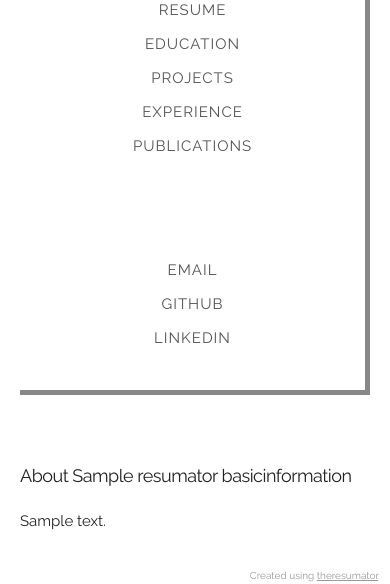
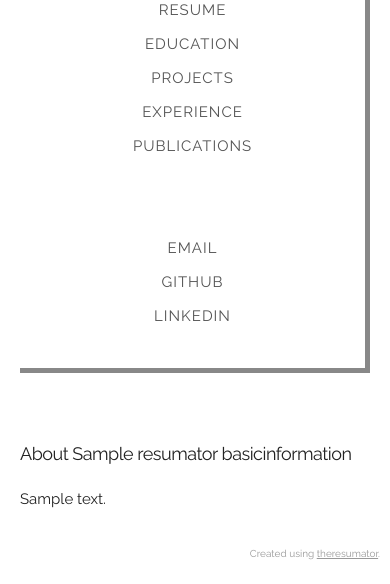
Before and after one commit to ammsa/django-resumator, a Django app: template resumator/templates/resumator/index.html in a window 390 px wide. Shown: the part 329-913 px from the top of the page. After the commit the page ends 889 px from the top, so only its background shows below. Run offline with Django 3.2, Linux system fonts and the light colour scheme; the template is opened without the code that fills it: most values are stand-ins (such as "Sample title", 1, 10 or a date in 2020); grey boxes marked "Sample" are stand-in pictures; some libraries are stand-ins or nearby versions.

Commit message:
Minor update

```diff
--- a/resumator/static/resumator/css/base.css
+++ b/resumator/static/resumator/css/base.css
@@ -107,6 +107,10 @@ div{
         padding-bottom: 30px;
         margin-bottom: 50px;
     }
+
+    .side-bar-links {
+        margin-top: 78px;
+    }
     .thumbnail {
         text-align: center;
     }
```
